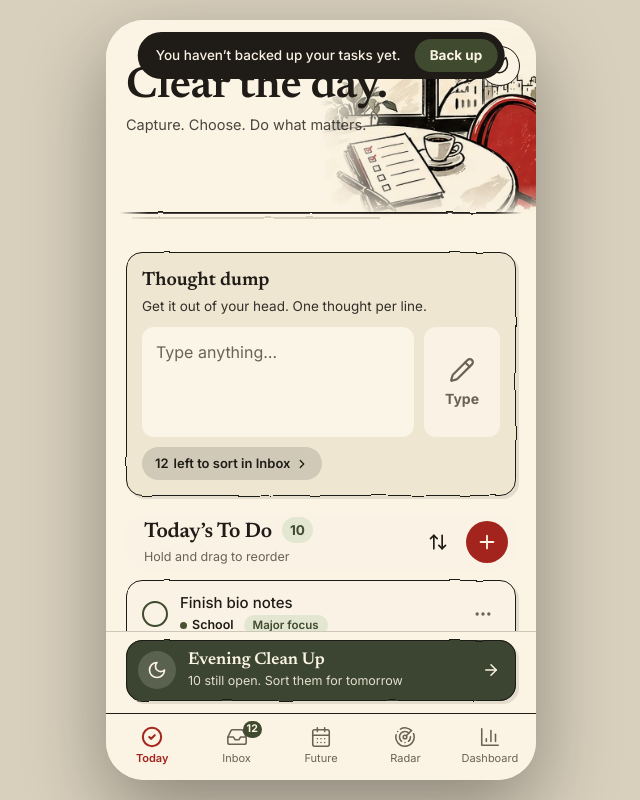
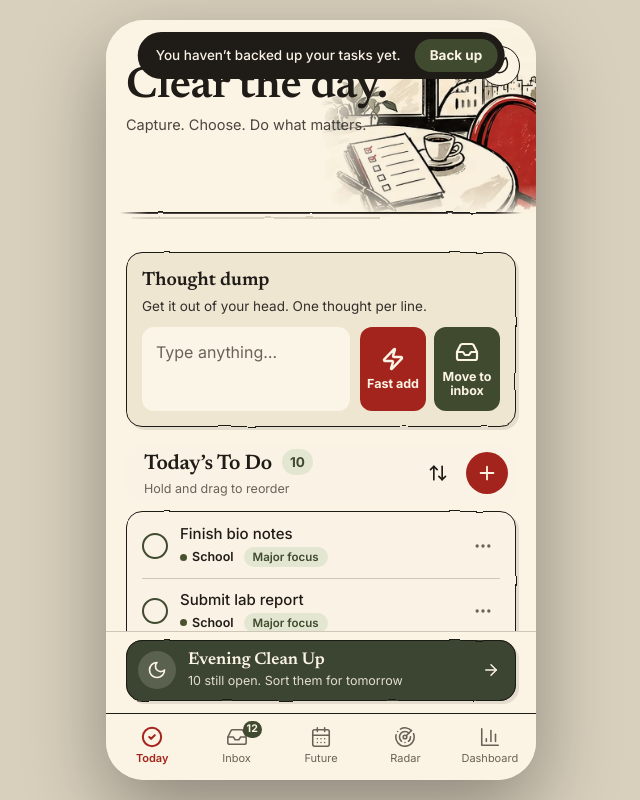
Before and after one commit to saumya-s-codes/to-do-list-manager, a React (Vite) app: page / in a window 1280 px wide. Shown: the whole page, without its empty margins (319-959 px from the left). Built offline with nearby package versions, Linux system fonts and the light colour scheme.

Commit message:
Added a "fast add" button

```diff
--- a/src/App.jsx
+++ b/src/App.jsx
@@ -10,7 +10,7 @@ import {
 } from "lucide-react";
 
 // Shown at the bottom of Settings. Bump this whenever you ship an update (it lives here so replacing App.jsx is enough).
-const APP_VERSION = "9.1";
+const APP_VERSION = "9.5";
 const CHROME_COLOR = "#F6F3EC";   // fallback tint while loading: a soft neutral cream
 
 /* ════════════════ EXPORT (Excel) ════════════════ */
@@ -301,6 +301,7 @@ const THEMES = {  // Ink-and-paper café: cream paper, black ink outlines drawn
   },
 
 };
+const FAST_CATEGORY = "Miscellaneous";   // where Fast add puts things
 const DEFAULT_THEME = "cafe";
 
 /* ═══════════════════════════ helpers & data ═══════════════════════════════ */
@@ -569,13 +570,10 @@ const CSS = `
 .cd-panel h3{font-family:var(--font-display-sm,var(--font-display));font-weight:var(--display-weight-sm,var(--display-weight));text-transform:var(--display-transform);font-size:19px;margin:0}
 .cd-panel p{margin:2px 0 12px;color:var(--muted);font-size:13.5px}
 .cd-dump{position:relative;background:var(--dump-bg,var(--card));border-radius:var(--radius-md)}
-.cd-dump textarea{display:block;width:100%;min-height:110px;resize:none;border:0;background:transparent;padding:14px;outline-offset:-2px;border-radius:var(--radius-md)}
+.cd-dump textarea{display:block;width:100%;min-height:84px;resize:none;border:0;background:transparent;padding:14px;outline-offset:-2px;border-radius:var(--radius-md)}
 .cd-dump textarea::placeholder{color:var(--muted)}
 .cd-dumprow{display:flex;align-items:stretch;gap:10px}
 .cd-dumprow .cd-dump{flex:1;min-width:0}
-.cd-dumpbtn{display:flex;flex-direction:column;align-items:center;justify-content:center;gap:6px;flex:none;width:76px;border-radius:var(--radius-md);background:var(--card);color:var(--muted);font-size:14px;font-weight:700;box-shadow:var(--shadow);transition:background .15s,color .15s,transform .1s}
-.cd-dumpbtn.on{background:var(--btn-bg);color:var(--btn-ink)}
-.cd-dumpbtn:active{transform:scale(.98)}
 
 .cd-sec{display:flex;align-items:center;justify-content:space-between;margin:26px 0 6px}
 .cd-row{display:flex;align-items:center;gap:12px;padding:11px 0;border-bottom:1px solid var(--line)}
@@ -1049,6 +1047,15 @@ const CSS = `
 .cd-ddrow.on{background:var(--accent-soft)}
 .cd-ddrow svg{color:var(--accent-text,var(--accent));flex:none}
 .cd-h2 .cd-count{display:inline-grid;place-items:center;min-width:26px;height:26px;padding:0 8px;margin-left:10px;border-radius:999px;background:var(--accent-soft);color:var(--accent-text,var(--accent));font:700 13.5px var(--font-body);letter-spacing:0;vertical-align:middle;position:relative;top:-2px}   /* how many tasks are open today */
+.cd-dumpacts{display:flex;gap:8px;flex:none}
+.cd-bigbtn{width:66px;display:flex;flex-direction:column;align-items:center;justify-content:center;gap:6px;padding:8px 4px;border-radius:var(--radius-md);font-weight:700;font-size:12.5px;line-height:1.15;text-align:center}
+.cd-bigbtn svg{flex:none}
+.cd-bigbtn.fast{background:var(--danger);color:var(--accent-ink)}
+.cd-bigbtn.tobox{background:var(--btn-bg);color:var(--btn-ink)}
+.cd-bigbtn:active{transform:scale(.98)}
+@media(max-width:359px){.cd-dumpacts{flex-direction:column}.cd-bigbtn{width:84px;flex:1}}   /* on a very narrow screen the two buttons stack so the box keeps its width */
+.cd.kb .cd-panel p{display:none}
+.cd.kb .cd-dump textarea{min-height:64px}
 html,body{margin:0;height:100%;overflow:hidden;overscroll-behavior:none}
 body{position:fixed;inset:0;width:100%}   /* the page itself can't scroll, so iOS can't shove the app around when the keyboard opens */
 .cd button,.cd select{touch-action:manipulation}
@@ -1459,6 +1466,17 @@ function TodayView({ ctx, items }) {
     }, 460);
   };
 
+  // Fast add: every line goes straight onto Today (Miscellaneous, quick, high impact). The box stays open for the next one.
+  const fastAdd = () => {
+    const lines = text.split("\n").map((l) => l.trim()).filter(Boolean);
+    if (!lines.length) { dumpRef.current?.focus(); return; }
+    const ids = ctx.fastAdd(lines);
+    setText("");
+    buzz([8, 30, 14]);
+    ctx.toast(`${lines.length} added to Today`, { label: "Undo", run: () => ctx.removeItems(ids) });
+    dumpRef.current?.focus();
+  };
+
   const eveSub = ctx.cleaned
     ? "Tap to review tomorrow’s deck"
     : openCount
@@ -1470,7 +1488,7 @@ function TodayView({ ctx, items }) {
     <PageHead ctx={ctx} title="Clear the day." sub="Capture. Choose. Do what matters." art="today" />
     <div className="cd-scroll" ref={scrollRef}>
 
-      <div className="cd-panel">
+      <div className="cd-panel" data-kb-anchor>
         <h3>Thought dump</h3>
         <p>Get it out of your head. One thought per line.</p>
         <div className={"cd-dumprow" + (sendState ? " send-" + sendState : "")}>
@@ -1478,18 +1496,15 @@ function TodayView({ ctx, items }) {
             <textarea ref={dumpRef} placeholder="Type anything…" value={text} onChange={(e) => setText(e.target.value)}
               onKeyDown={(e) => (e.metaKey || e.ctrlKey) && e.key === "Enter" && dump()} aria-label="Thought dump" />
           </div>
-          <button data-keep-kb className={"cd-dumpbtn" + (text.trim() ? " on" : "")} onMouseDown={(e) => e.preventDefault()} onClick={text.trim() ? dump : () => dumpRef.current?.focus()}
-            aria-label={text.trim() ? "Send to Inbox" : "Start typing"}>
-            {text.trim() ? <ArrowRight size={28} strokeWidth={2.4} /> : <Pencil size={26} />}
-            <span>{text.trim() ? "Send" : "Type"}</span>
-          </button>
+          <div className="cd-dumpacts">
+            <button data-keep-kb className="cd-bigbtn fast" onMouseDown={(e) => e.preventDefault()} onClick={fastAdd}>
+              <Zap size={24} strokeWidth={2.4} /><span>Fast add</span>
+            </button>
+            <button data-keep-kb className="cd-bigbtn tobox" onMouseDown={(e) => e.preventDefault()} onClick={text.trim() ? dump : () => dumpRef.current?.focus()}>
+              <Inbox size={24} strokeWidth={2.2} /><span>Move to inbox</span>
+            </button>
+          </div>
         </div>
-        <button className="cd-sortpill" onClick={() => ctx.goTab("inbox")}>
-          {ctx.unsorted > 0
-            ? <><span key={ctx.unsorted} className="cd-bump">{ctx.unsorted}</span> left to sort in Inbox</>
-            : <>Inbox is all sorted</>}
-          <ChevRight size={14} />
-        </button>
       </div>
 
       <div className="cd-sec">
@@ -3070,12 +3085,16 @@ export default function App() {
     };
     const f = () => {
       const kbh = Math.round(window.innerHeight - vv.height - vv.offsetTop);   // keyboard height
-      const isOpen = typing() && vv.scale < 1.05 && kbh > 120 && kbh < window.innerHeight * 0.7;
+      const el = document.activeElement;
+      // A box that stays visible above the keyboard (the thought dump, near the top) needs no change to the screen at all.
+      // The screen only rearranges when the keyboard would cover the box. Once rearranged it stays that way until you finish typing.
+      const anchor = el && el.closest ? (el.closest("[data-kb-anchor]") || el) : el;   // the Thought dump counts as a whole, buttons included
+      const covered = open || (!!anchor && anchor.getBoundingClientRect().bottom > vv.height + vv.offsetTop - 16);
+      const isOpen = typing() && vv.scale < 1.05 && kbh > 120 && kbh < window.innerHeight * 0.7 && covered;
       if (window.scrollY) window.scrollTo(0, 0);   // the page itself must never scroll
       clearTimeout(closeTimer);
       if (isOpen) { open = true; setVvh(kbh); }
-      // when the keyboard closes, wait for it to finish sliding down before the bottom bars come back
-      else { open = false; closeTimer = setTimeout(() => setVvh(null), 240); }
+      else { open = false; setVvh(null); }          // back to normal straight away, with no blank gap
     };
     f();
     // The phone does not always say when the keyboard goes away, so also look again whenever focus moves, the app comes back,
@@ -3253,6 +3272,22 @@ export default function App() {
         : i)),
     })),
     removeItem: (id) => update((s) => ({ items: s.items.filter((i) => i.id !== id) })),
+    removeItems: (ids) => update((s) => ({ items: s.items.filter((i) => !ids.includes(i.id)) })),
+    // Fast add: straight onto Today as small, quick, high-impact tasks in "Miscellaneous" (made the first time it's needed)
+    fastAdd: (titles) => {
+      const ids = titles.map(() => uid());
+      update((s) => {
+        const existing = s.categories.find((c) => c.toLowerCase() === FAST_CATEGORY.toLowerCase());
+        const category = existing || FAST_CATEGORY;
+        const t = Date.now();
+        return {
+          categories: existing ? s.categories : [...s.categories, FAST_CATEGORY],
+          items: [...s.items, ...titles.map((title, k) => normalizeItem({ id: ids[k], title, category, effort: "quick", impact: "high", status: "today",
+            due: iso(), urgency: "now", someday: false, createdAt: t + k, doneAt: null, doneFrom: null }))],
+        };
+      });
+      return ids;
+    },
     restoreItem: (item) => update((s) => ({ items: s.items.some((i) => i.id === item.id) ? s.items : [...s.items, item] })),
     justDone,
     toggleDone: (id) => {
```
